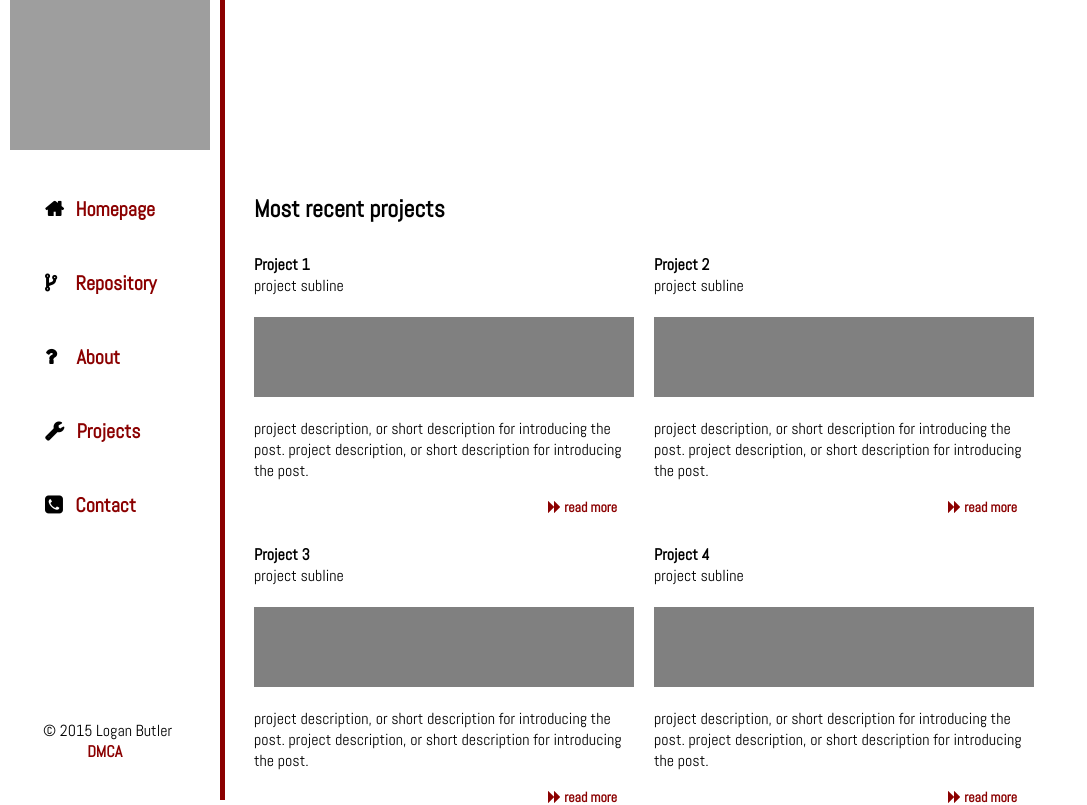
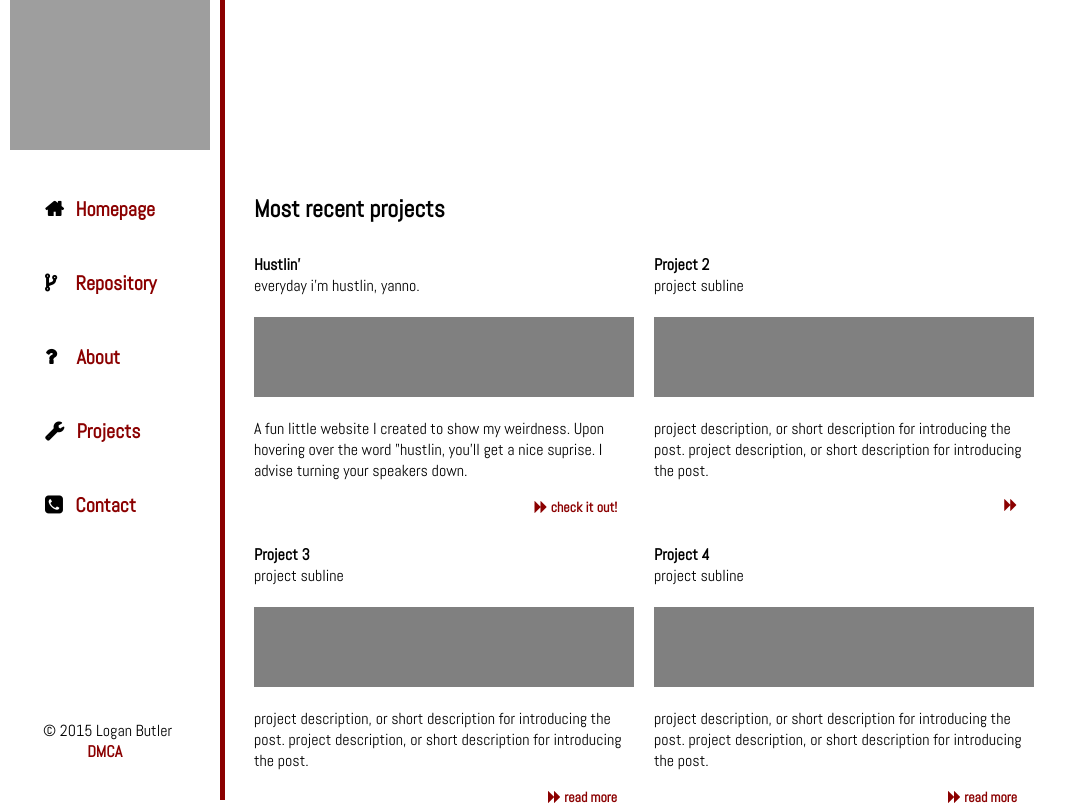
Before and after one commit to logan-ck/terum, a PHP site: page /projects.php in a window 1280 px wide. Shown: the top 805 px of the page, without its empty margins (0-1087 px from the left). Run offline with PHP 8.4, Linux system fonts and the light colour scheme; grey boxes are pictures that could not be loaded.

Commit message:
Update
Added link to new project on project.php

```diff
--- a/projects.php
+++ b/projects.php
@@ -57,18 +57,18 @@
 							<!-- Badass project posts -->
 							<h2 class="hook">Most recent projects</h1>
 							<div class="col-1">
-								<h4>Project 1</h4>
-								<p>project subline</p> <br />
+								<h4>Hustlin'</h4>
+								<p>everyday i'm hustlin, yanno.</p> <br />
 								<div class="pic"></div><br />
-								<p>project description, or short description for introducing the post. project description, or short description for introducing the post.</p>
-								<a href="#"><i class="fa fa-forward"></i> read more</a>
+								<p>A fun little website I created to show my weirdness. Upon hovering over the word "hustlin, you'll get a nice suprise. I advise turning your speakers down.</p>
+								<a href="/hustlin/index.php"><i class="fa fa-forward"></i> check it out!</a>
 							</div>
 							<div class="col-2">
 								<h4>Project 2</h4>
 								<p>project subline</p> <br />
 								<div class="pic"></div> <br />
 								<p>project description, or short description for introducing the post. project description, or short description for introducing the post.</p>
-								<a href="#"><i class="fa fa-forward"></i> read more</a>
+								<a href="#"><i class="fa fa-forward"></i> </a>
 							</div>
 							<div class="col-3">
 								<h4>Project 3</h4>
```
